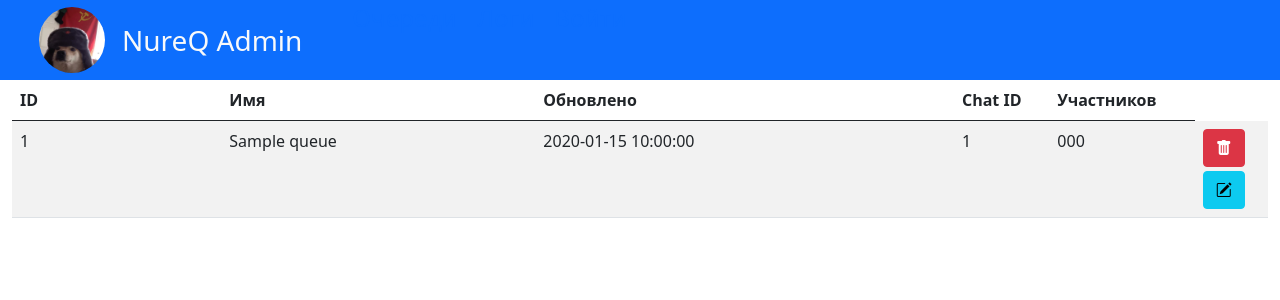
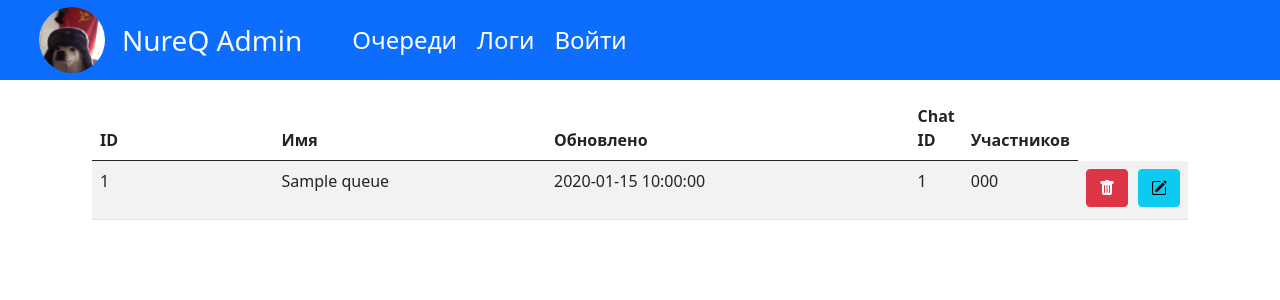
Before and after one commit to TiredOfThisAll/NureQ_bot, a Flask app: template src/web/templates/queues.html in a window 1280 px wide. Shown: the top 300 px of the page. Run offline with Flask 2, Linux system fonts and the light colour scheme; the template is opened without the code that fills it: most values are stand-ins (such as "Sample title", 1, 10 or a date in 2020); parts of the project's set-up code (start-up, migrations or seed data) failed here and were passed over; some libraries are stand-ins or nearby versions.

Commit message:
Fix desktop web site version

```diff
--- a/src/web/static/style.css
+++ b/src/web/static/style.css
@@ -1,15 +1,16 @@
-nav > div:hover,
-nav > div.current-page-link {
+nav > a:hover {
     background-color: white;
 }
 
-nav > div:hover > a,
-nav > div.current-page-link > a {
+nav > a.current-page-link {
     color: black;
+    background: white;
 }
 
-nav > div > a {
+nav > a {
     color: white;
+    display: flex;
+    align-items: center;
 }
 
 #spinner {
@@ -150,6 +151,13 @@ header > a {
     header > .logo > img {
         padding: 0.25em;
     }
+    main {
+        margin: 1em 5em;
+    }
+    .queue-controls {
+        display: flex;
+        column-gap: 10px;
+    }
 }
 
 @media (max-width: 576px) {
@@ -210,4 +218,14 @@ header > a {
         text-align: center;
         vertical-align: middle;
     }
+
+    .queue-controls {
+        display: flex;
+        row-gap: 10px;
+        flex-direction: column;
+    }
+
+    main {
+        margin: 1em 0;
+    }
 }
--- a/src/web/templates/queues.html
+++ b/src/web/templates/queues.html
@@ -22,10 +22,8 @@
                     <td class="desktop-only">{{ queue.chat_id }}</td>
                     <td>{{ queue.number_of_members }}</td>
                     <td>
-                        <div class="mb-1">
+                        <div class="mb-1 queue-controls">
                             <i class="bi bi-trash-fill btn btn-danger" onclick="deleteQueue({{ queue.id }})"></i>
-                        </div>
-                        <div>
                             <a href="{{ url_for('edit_queue', id=queue.id) }}"><i class="bi bi-pencil-square btn btn-info"></i></a>
                         </div>
                     </td>
```
